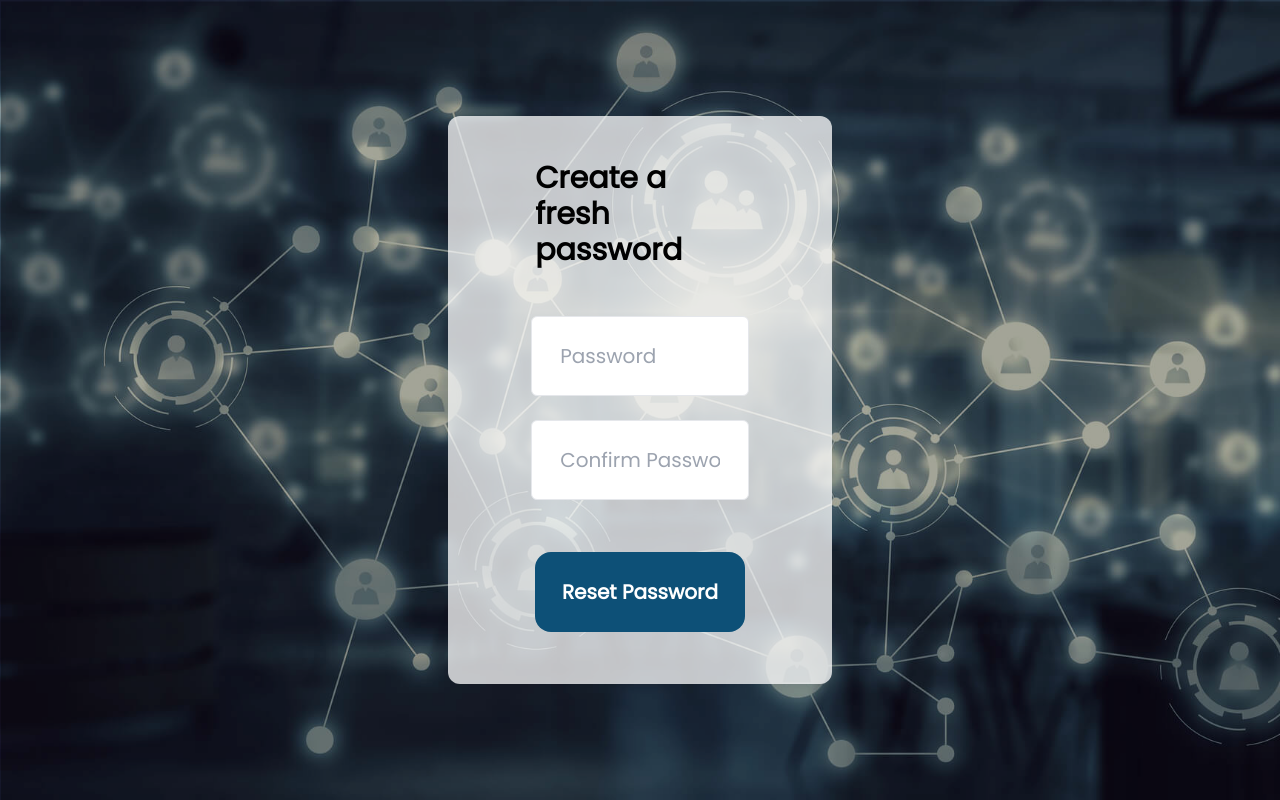
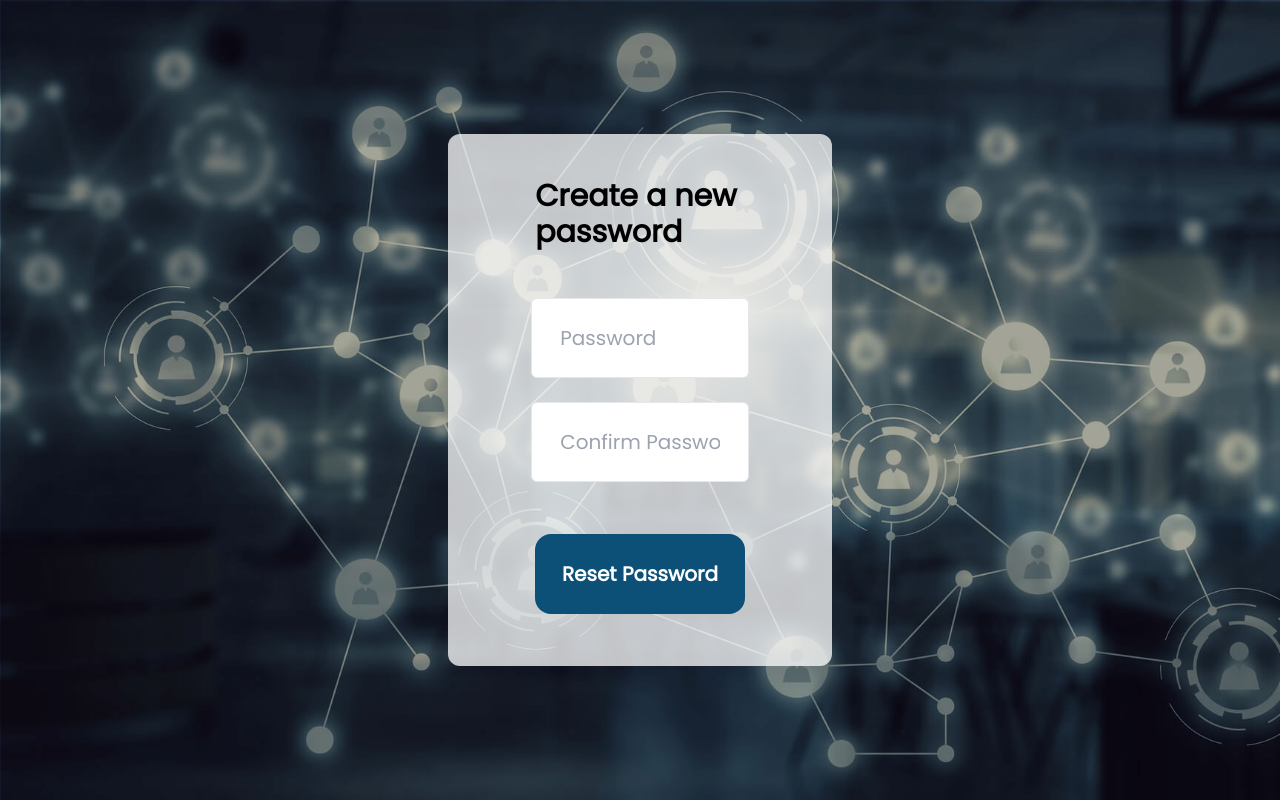
Before and after one commit to bruhdeep/dataspace, a Next.js app: page /reset in a window 1280 px wide. Built offline with nearby package versions, Linux system fonts and the light colour scheme.

Commit message:
minor ass pages

```diff
--- a/app/forget/page.tsx
+++ b/app/forget/page.tsx
@@ -2,8 +2,10 @@
 
 import Link from "next/link";
 import { useState } from "react";
+import { useRouter } from "next/navigation";
 
 export default function Forget() {
+  const router = useRouter();
   const [email, setEmail] = useState("");
 
   return (
--- a/app/login/page.tsx
+++ b/app/login/page.tsx
@@ -14,7 +14,9 @@ export default function Login() {
   const [showPassword, setShowPassword] = useState(false);
 
   const [email, setEmail] = useState("");
+
   const [password, setPassword] = useState("");
+
   const router = useRouter();
   const [isMounted, setIsMounted] = useState(false);
 
--- a/app/reset/page.tsx
+++ b/app/reset/page.tsx
@@ -1,9 +1,11 @@
 "use client";
 
-import Link from "next/link";
 import { useState } from "react";
+import { useRouter } from "next/navigation";
 
 export default function Forget() {
+  const router = useRouter();
+
   const [password, setPassword] = useState("");
   const [confirmPassword, setConfirmPassword] = useState("");
 
@@ -12,7 +14,7 @@ export default function Forget() {
       <div className="w-full max-w-[90%] md:max-w-[60%] lg:max-w-[40%] xl:max-w-[30%] h-auto md:h-[80%] my-9 rounded-xl bg-white bg-opacity-75">
         <div className="w-[90%] md:w-[80%] lg:w-[90%] mx-auto h-full px-14 py-8 flex flex-col justify-between">
           <div className="flex justify-center m-3 w-auto h-[10%] pb-5">
-            <h1 className="text-3xl font-semibold">Create a fresh password</h1>
+            <h1 className="text-3xl font-semibold">Create a new password</h1>
           </div>
           <div className="flex m-2 w-auto py-2">
             <form className="w-full">
--- a/utils/tempEmailDetect.tsx
+++ b/utils/tempEmailDetect.tsx
@@ -7,7 +7,7 @@ interface RapidApiResponse {
 
 interface EmailValidationResponse {
   isValid: boolean;
-  isTemp: boolean; // Renamed from isDisposable to isTemp
+  isTemp: boolean;
 }
 
 export const validateEmail = async (
```
